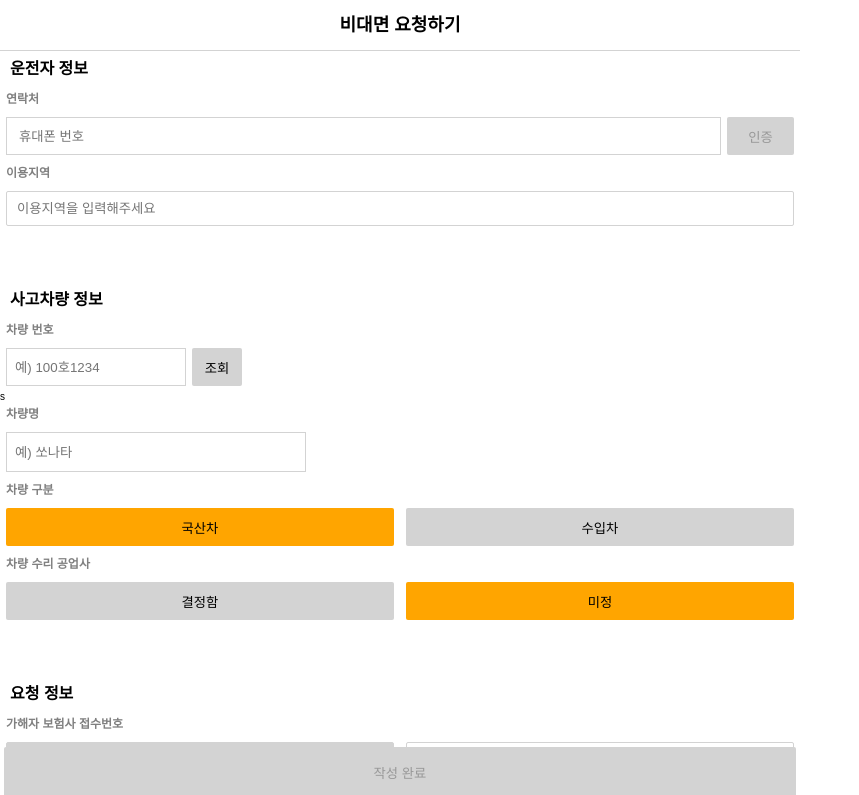
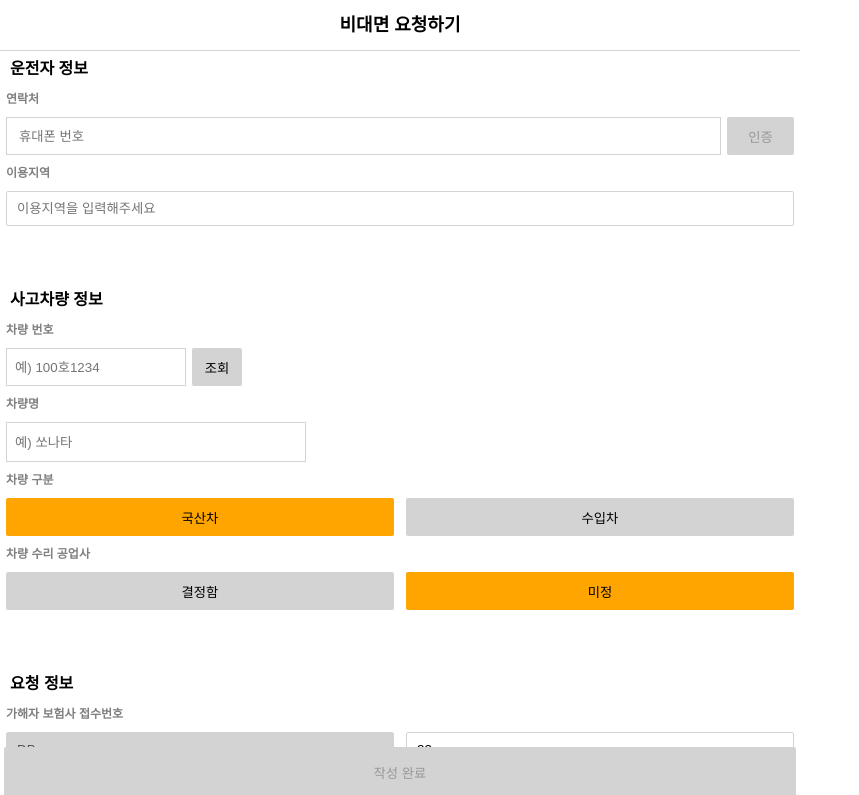
Before and after one commit to sinyaenok/assignment, a React (Vite) app: page /newassi/search in a window 1280 px wide. Shown: the top 795 px of the page, without its empty margins (0-859 px from the left). Built offline with nearby package versions, Linux system fonts and the light colour scheme.

Commit message:
update:text삭제

```diff
--- a/src/pages/Search/components/AcCarInfo.jsx
+++ b/src/pages/Search/components/AcCarInfo.jsx
@@ -28,7 +28,7 @@ const AcCarInfo = ({
         onHandleEnterPressGetApi={onHandleEnterPressGetApi}
         onSearchCarNumber={onSearchCarNumber}
       />
-      s
+
       <CarName onSearchedCarName={onSearchedCarName} />
       <CarDivision />
       <CarRepair />
--- a/src/pages/Search/components/Complete.jsx
+++ b/src/pages/Search/components/Complete.jsx
@@ -12,7 +12,8 @@ const Complete = ({ onIsResult, onSearchedCarName }) => {
       result: onIsResult,
       carName: onSearchedCarName,
     };
-    console.log(PostMessage);
+    alert("작성완료되었습니다.");
+
     axios
       .post(REGIST_API, PostMessage)
       .then((response) => {
```
Also changed, not shown: 1 other file (tests, documents, lock files or other folders).
